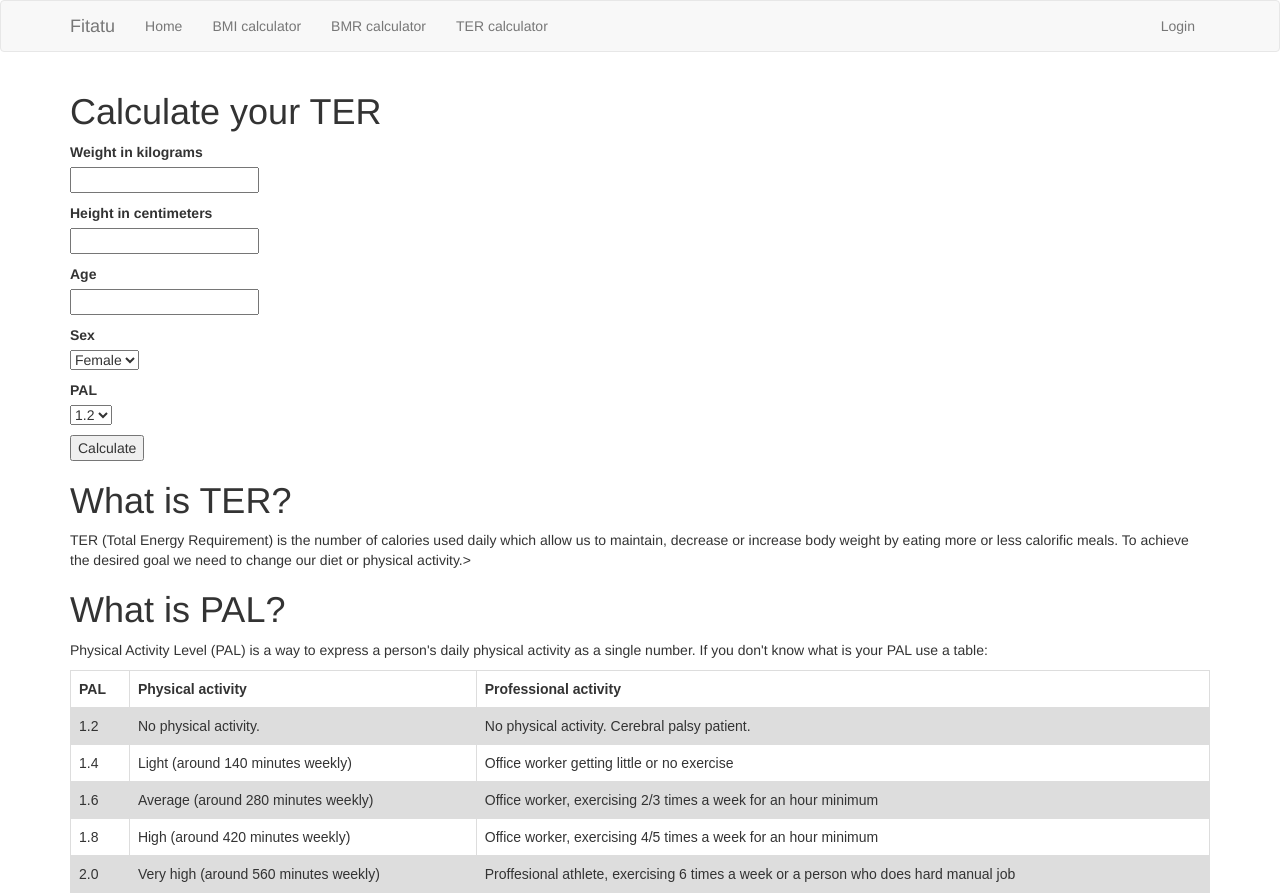
After one commit to domittaa/fitatu, a Flask app: page /ter in a window 1280 px wide. The commit adds this page. Run offline with Flask 2, Linux system fonts and the light colour scheme; some libraries are stand-ins or nearby versions.

Commit message:
bmr, ter

```diff
--- a/app/forms.py
+++ b/app/forms.py
@@ -57,3 +57,20 @@ class BMIForm(FlaskForm):
     weight = IntegerField('Weight in kilograms', validators=[DataRequired()])
     height = FloatField('Height in metres', validators=[DataRequired()])
     submit = SubmitField('Calculate')
+
+
+class BMRForm(FlaskForm):
+    weight = IntegerField('Weight in kilograms', validators=[DataRequired()])
+    height = IntegerField('Height in centimeters', validators=[DataRequired()])
+    sex = SelectField('Sex', choices=['Female', 'Male'], validators=[DataRequired()])
+    age = IntegerField('Age', validators=[DataRequired()])
+    submit = SubmitField('Calculate')
+
+
+class TERForm(FlaskForm):
+    weight = IntegerField('Weight in kilograms', validators=[DataRequired()])
+    height = IntegerField('Height in centimeters', validators=[DataRequired()])
+    sex = SelectField('Sex', choices=['Female', 'Male'], validators=[DataRequired()])
+    age = IntegerField('Age', validators=[DataRequired()])
+    pal = SelectField('PAL', choices=[1.2, 1.4, 1.6, 1.8, 2.0], validators=[DataRequired()])
+    submit = SubmitField('Calculate')
--- a/app/routes.py
+++ b/app/routes.py
@@ -1,6 +1,6 @@
 from app import app, db
 from flask import render_template, flash, redirect, url_for, request
-from app.forms import LoginForm, RegisterForm, EditProfileForm, BMIForm
+from app.forms import LoginForm, RegisterForm, EditProfileForm, BMIForm, BMRForm, TERForm
 from flask_login import current_user, login_user, logout_user, login_required
 from app.models import User
 import os
@@ -106,3 +106,36 @@ def bmi():
         bmi = round(weight/height**2,1)
         flash(f"Your BMI is {bmi}. Check the table below for more informations.")
     return render_template('bmi.html', form=form)
+
+
+@app.route('/bmr', methods=['GET', 'POST'])
+def bmr():
+    form = BMRForm()
+    if form.validate_on_submit():
+        weight = form.weight.data
+        height = form.height.data
+        age = form.age.data
+        sex = form.sex.data
+        if sex == "Female":
+            bmr = round(655.1 + 9.563*weight + 1.85*height - 4.676*age,2)
+        else:
+            bmr = round(66.5 + 13.75*weight + 5.003*height - 6.775*age, 2)
+        flash(f"Your BMR is {bmr} calories per day.")
+    return render_template('bmr.html', form=form)
+
+
+@app.route('/ter', methods=['GET', 'POST'])
+def ter():
+    form = TERForm()
+    if form.validate_on_submit():
+        weight = form.weight.data
+        height = form.height.data
+        age = form.age.data
+        sex = form.sex.data
+        pal = float(form.pal.data)
+        if sex == "Female":
+            ter = round((655.1 + 9.563*weight + 1.85*height - 4.676*age)*pal, 2)
+        else:
+            ter = round((66.5 + 13.75*weight + 5.003*height - 6.775*age)*pal, 2)
+        flash(f"Your TER is {ter} calories per day.")
+    return render_template('ter.html', form=form)
--- a/app/templates/base.html
+++ b/app/templates/base.html
@@ -29,6 +29,9 @@
                 <ul class="nav navbar-nav">
                     <li><a href="{{ url_for('index') }}">Home</a></li>
                     <li><a href="{{ url_for('bmi') }}">BMI calculator</a></li>
+                    <li><a href="{{ url_for('bmr') }}">BMR calculator</a></li>
+                    <li><a href="{{ url_for('ter') }}">TER calculator</a></li>
+
                 </ul>
                 <ul class="nav navbar-nav navbar-right">
                     {% if current_user.is_anonymous %}
--- a/app/templates/bmi.html
+++ b/app/templates/bmi.html
@@ -1,5 +1,4 @@
 {% extends 'base.html' %}
-
 
 {% block app_content %}
     <h1>Calculate your BMI</h1>
@@ -21,7 +20,8 @@
         </p>
         <p>{{ form.submit() }}</p>
     </form>
-
+<h1>What is BMI?</h1>
+    <p>The body mass index (BMI) is a measure that uses your height and weight to work out if your weight is healthy.</p>
     <table>
   <tr>
     <th>BMI value</th>
--- /dev/null
+++ b/app/templates/ter.html
@@ -0,0 +1,79 @@
+{% extends 'base.html' %}
+
+{% block app_content %}
+    <h1>Calculate your TER</h1>
+    <form action="" method="post" novalidate>
+        {{ form.hidden_tag() }}
+        <p>
+            {{ form.weight.label }}<br>
+            {{ form.weight(size=32) }}
+            {% for error in form.weight.errors %}
+            <span style="color: red;">[{{ error }}]</span>
+            {% endfor %}
+        </p>
+        <p>
+            {{ form.height.label }}<br>
+            {{ form.height(size=32) }}
+            {% for error in form.height.errors %}
+            <span style="color: red;">[{{ error }}]</span>
+            {% endfor %}
+        </p>
+        <p>
+            {{ form.age.label }}<br>
+            {{ form.age(size=32) }}
+            {% for error in form.age.errors %}
+            <span style="color: red;">[{{ error }}]</span>
+            {% endfor %}
+        </p>
+        <p>
+            {{ form.sex.label }}<br>
+            {{ form.sex() }}
+        </p>
+        <p>
+            {{ form.pal.label }}<br>
+            {{ form.pal() }}
+        </p>
+        <p>{{ form.submit() }}</p>
+    </form>
+    <h1>What is TER?</h1>
+    <p>TER (Total Energy Requirement) is the number of calories used daily which allow us to maintain, decrease
+        or increase body weight by eating more or less calorific meals. To achieve the desired goal we need to change
+        our diet or physical activity.></p>
+    <h1>What is PAL?</h1>
+    <p>Physical Activity Level (PAL) is a way to express a person's daily physical activity as a single number.
+        If you don't know what is your PAL use a table:
+    </p>
+    <table>
+  <tr>
+    <th>PAL</th>
+    <th>Physical activity</th>
+    <th>Professional activity</th>
+  </tr>
+  <tr>
+    <td>1.2</td>
+    <td>No physical activity. </td>
+    <td>No physical activity. Cerebral palsy patient.</td>
+  </tr>
+  <tr>
+    <td>1.4</td>
+    <td>Light (around 140 minutes weekly)</td>
+    <td>Office worker getting little or no exercise</td>
+  </tr>
+  <tr>
+    <td>1.6</td>
+    <td>Average (around 280 minutes weekly)</td>
+    <td>Office worker, exercising 2/3 times a week for an hour minimum</td>
+  </tr>
+  <tr>
+    <td>1.8</td>
+    <td>High (around 420 minutes weekly)</td>
+    <td>Office worker, exercising 4/5 times a week for an hour minimum</td>
+  </tr>
+  <tr>
+    <td>2.0</td>
+    <td>Very high (around 560 minutes weekly)</td>
+    <td>Proffesional athlete, exercising 6 times a week or a person who does hard manual job</td>
+  </tr>
+</table>
+
+{% endblock %}
```
Also changed, not shown: app/templates/bmr.html (added, +39 -0 lines).
